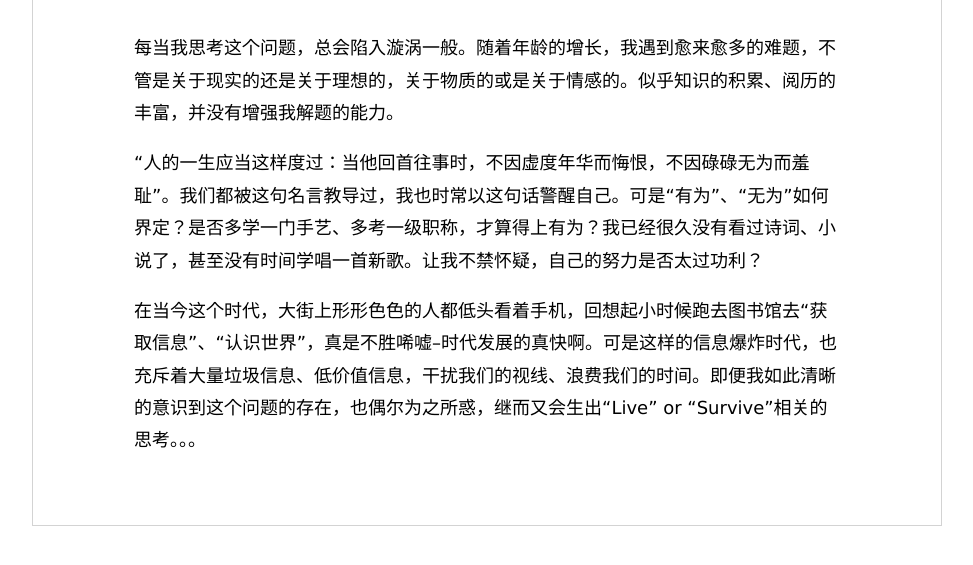
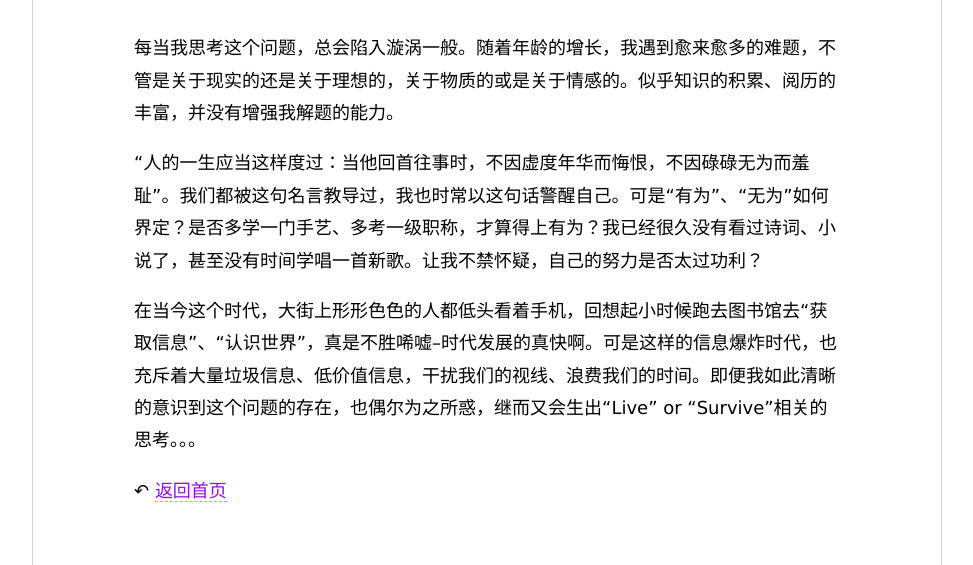
Before and after one commit to shanhai3000/jason.github.io, a plain HTML site: page 2020/06/11/life/index.html in a window 1280 px wide. Shown: the part 143-708 px from the top of the page, without its empty margins (153-1126 px from the left). Drawn offline with Linux system fonts and the light colour scheme.

Commit message:
Site updated: 2020-06-12 01:37:12

```diff
--- a/2020/06/11/life/index.html
+++ b/2020/06/11/life/index.html
@@ -2,4 +2,4 @@
 </head><body>　　<div class="inner"><h2>人的一生应当如何度过</h2><p>每当我思考这个问题，总会陷入漩涡一般。随着年龄的增长，我遇到愈来愈多的难题，不管是关于现实的还是关于理想的，关于物质的或是关于情感的。似乎知识的积累、阅历的丰富，并没有增强我解题的能力。</p>
 <p>“人的一生应当这样度过：当他回首往事时，不因虚度年华而悔恨，不因碌碌无为而羞耻”。我们都被这句名言教导过，我也时常以这句话警醒自己。可是“有为”、“无为”如何界定？是否多学一门手艺、多考一级职称，才算得上有为？我已经很久没有看过诗词、小说了，甚至没有时间学唱一首新歌。让我不禁怀疑，自己的努力是否太过功利？</p>
 <p>在当今这个时代，大街上形形色色的人都低头看着手机，回想起小时候跑去图书馆去“获取信息”、“认识世界”，真是不胜唏嘘–时代发展的真快啊。可是这样的信息爆炸时代，也充斥着大量垃圾信息、低价值信息，干扰我们的视线、浪费我们的时间。即便我如此清晰的意识到这个问题的存在，也偶尔为之所惑，继而又会生出“Live” or “Survive”相关的思考。。。</p>
-</div><script src="/js/jquery.min.js"></script><script src="/js/main.js"></script></body></html>
+<p><span>↶ </span><a href="/">返回首页</a><span></span></p></div><script src="/js/jquery.min.js"></script><script src="/js/main.js"></script></body></html>
```
